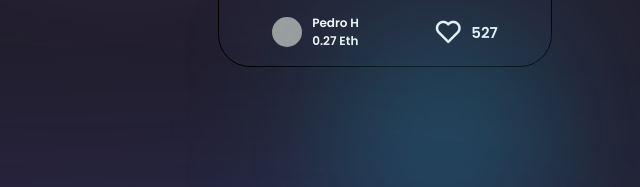
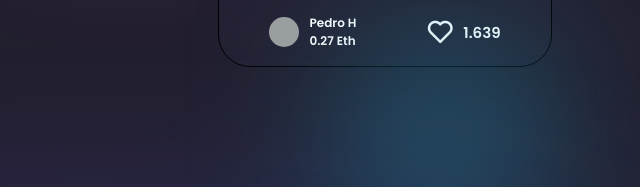
Before and after one commit to pedolkadeveloper123/Spaax-Landing-Page, a plain HTML site: page index.html in a window 1280 px wide. Shown: the part 568-755 px from the top of the page, 640-1280 px from the left. Drawn offline with nearby package versions, Linux system fonts and the light colour scheme; grey boxes are pictures that could not be loaded; a script that the page names is missing.

Commit message:
Update index.html

```diff
--- a/index.html
+++ b/index.html
@@ -66,7 +66,7 @@
                     <div class="likes">
                         <div class="icon-box">
                             <i class='bx bx-heart'></i>
-                            527
+                            1.639
                         </div>
 
                     </div>
```
